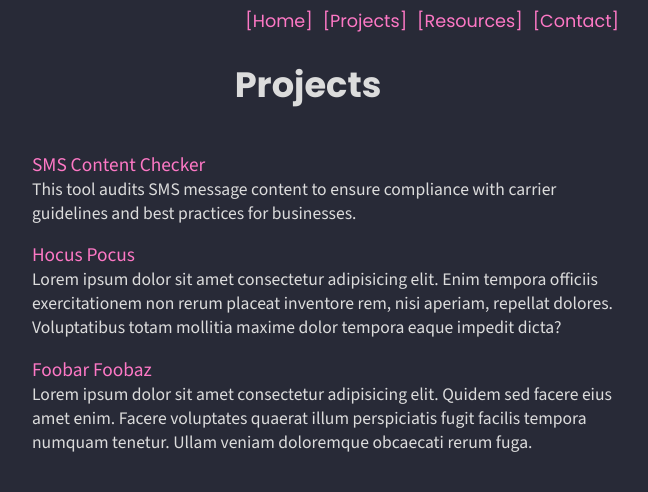
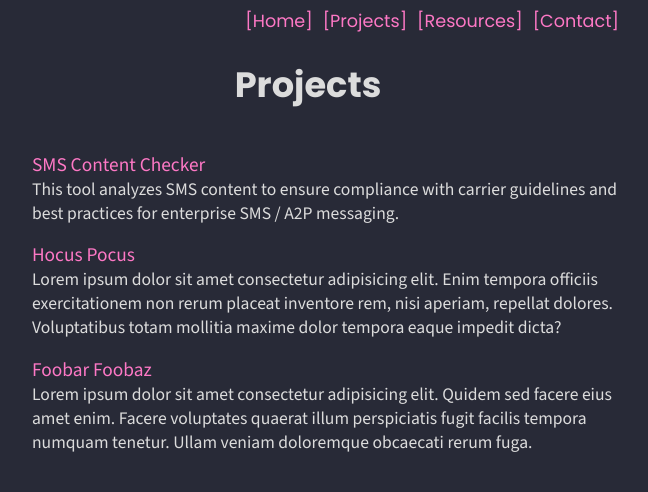
Before and after one commit to jasperpilgrim/jasperpilgrim.com, a plain HTML site: page projects/index.html in a window 1280 px wide. Shown: the whole page, without its empty margins (332-980 px from the left). Drawn offline with nearby package versions, Linux system fonts and the light colour scheme.

Commit message:
Update project description

```diff
--- a/projects/index.html
+++ b/projects/index.html
@@ -21,7 +21,7 @@
 		<h1>Projects</h1>
 		<ul class="project-list">
 			<li><a href="sms-content-checker/">SMS Content Checker</a></li>
-			<p>This tool audits SMS message content to ensure compliance with carrier guidelines and best practices for businesses.</p>
+			<p>This tool analyzes SMS content to ensure compliance with carrier guidelines and best practices for enterprise SMS / A2P messaging.</p>
 			<li><a href="#">Hocus Pocus</a></li>
 			<p>Lorem ipsum dolor sit amet consectetur adipisicing elit. Enim tempora officiis exercitationem non rerum placeat inventore rem, nisi aperiam, repellat dolores. Voluptatibus totam mollitia maxime dolor tempora eaque impedit dicta?</p>
 			<li><a href="#">Foobar Foobaz</a></li>
```
